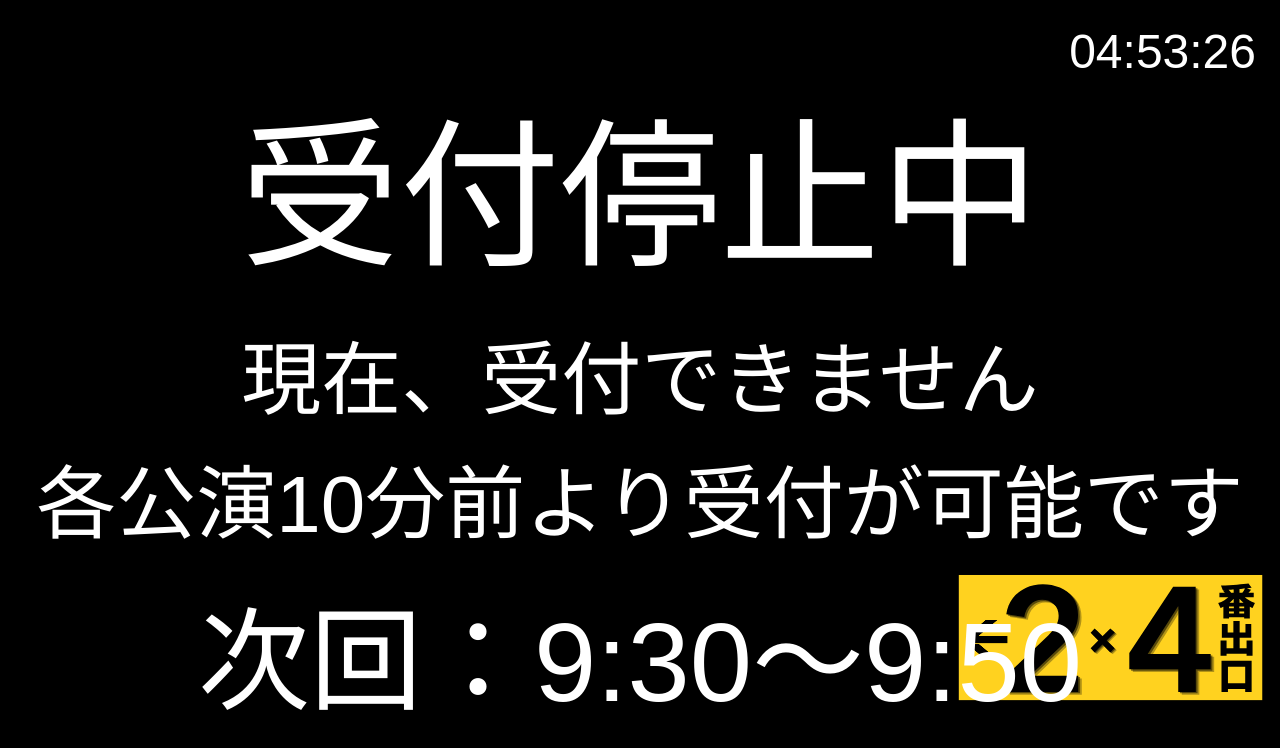
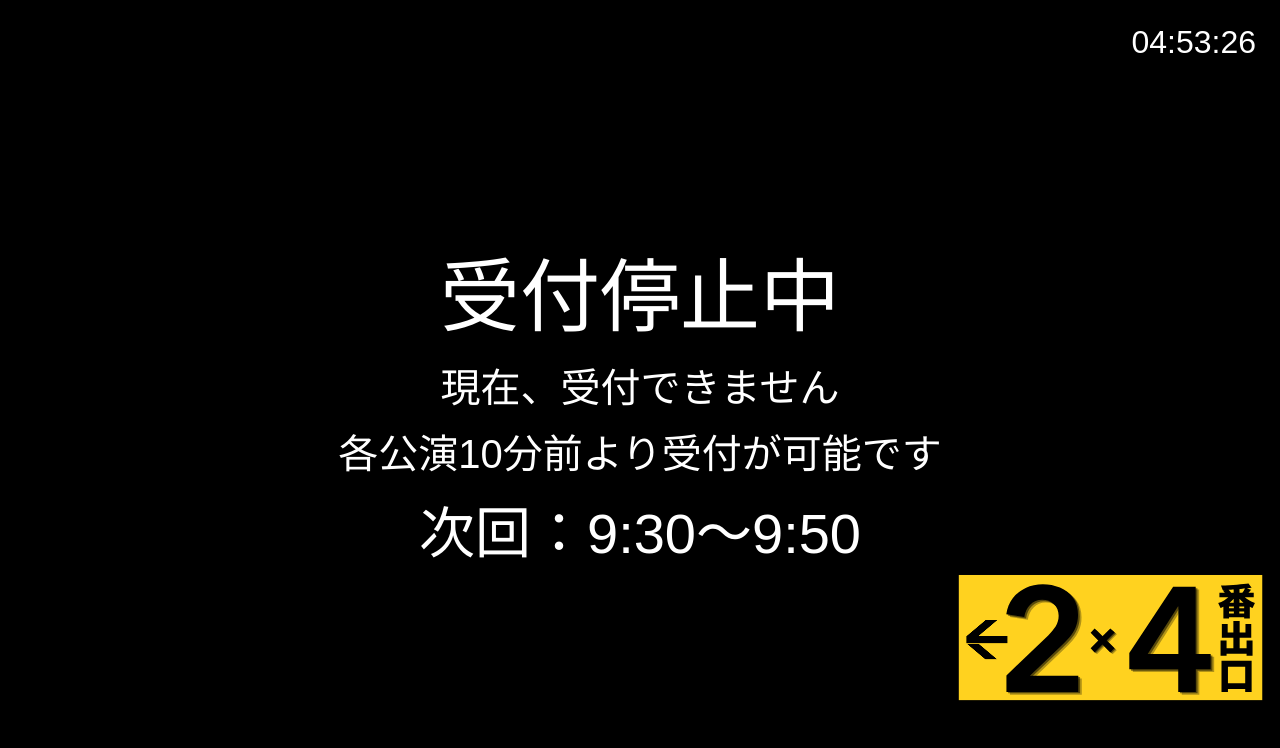
Before and after one commit to krckotaro-pixel/reception-display, a plain HTML site: page index.html in a window 1280 px wide. Drawn offline with Linux system fonts and the light colour scheme.

Commit message:
サイズ調整

```diff
--- a/index.html
+++ b/index.html
@@ -30,12 +30,12 @@
       position: fixed;
       top: 24px;
       right: 24px;
-      font-size: 3rem;
+      font-size: 2rem;
     }
     main { text-align: center; }
-    #mainstatus { margin: 1rem 0; font-size: 10rem; }
-    #substatus1, #substatus2 { margin: .5rem 0; font-size: 5rem; }
-    #timestatus { margin: 1rem 0; font-size: 7rem; }
+    #mainstatus { margin: .5rem 0; font-size: 5rem; }
+    #substatus1, #substatus2 { margin: .5rem 0; font-size: 2.5rem; }
+    #timestatus { margin: .5rem 0; font-size: 3.5rem; }
   </style>
 </head>
 <body>
```
